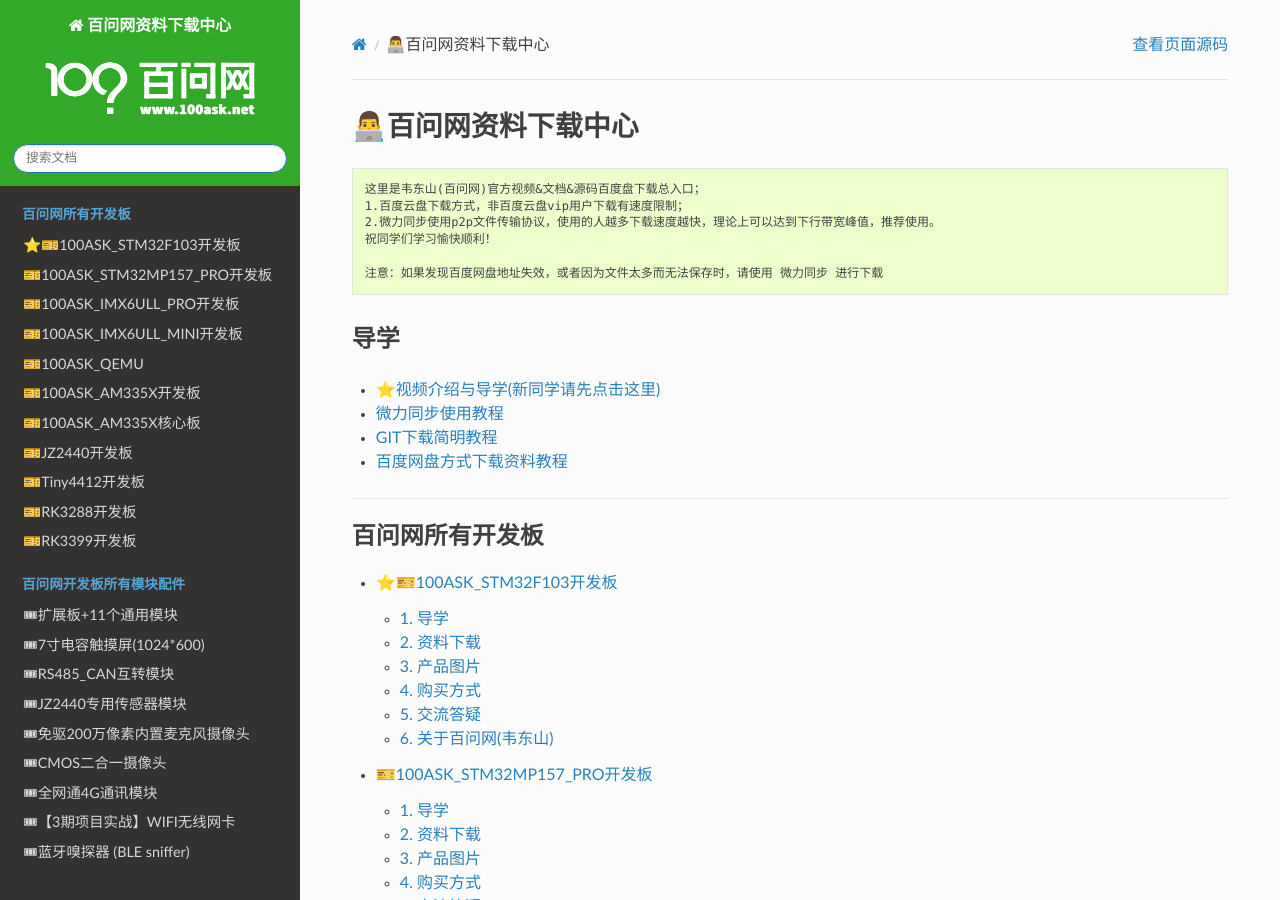
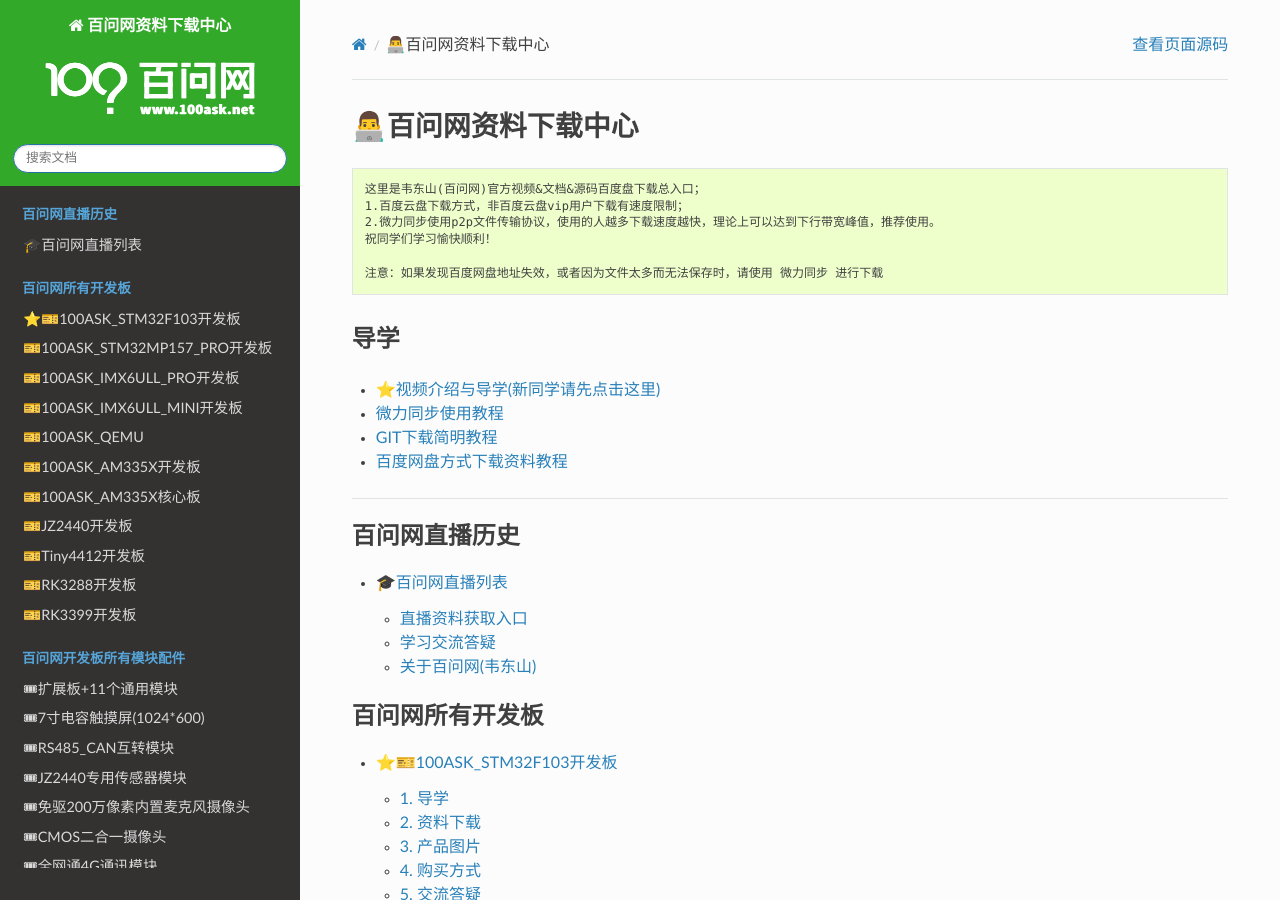
Before and after one commit to 100askTeam/100ask_data_download_center, a Sphinx documentation site: the page built from docs/index.rst, in a window 1280 px wide and 900 px high. Built offline with Sphinx 7.4.7 and the Read the Docs theme 2.0.0, drawn with Linux system fonts in a browser that asks for light colours; some of the changed text lies outside the part shown.

Commit message:
update index

```diff
--- a/docs/index.rst
+++ b/docs/index.rst
@@ -27,6 +27,12 @@
 .. _百度网盘方式下载资料教程: http://wiki.100ask.org/BeginnerLearningRoute#.E7.99.BE.E5.BA.A6.E7.BD.91.E7.9B.98.E4.BD.BF.E7.94.A8.E6.95.99.E7.A8.8B
 
 -----------
+
+.. toctree::
+   :maxdepth: 2
+   :caption: 百问网直播历史
+
+   videos_tutorial/100ask_live/100ask_live/index
 
 .. toctree::
    :maxdepth: 2
```
Also changed, not shown: other parts of docs/index.rst (+0 -6 lines).
